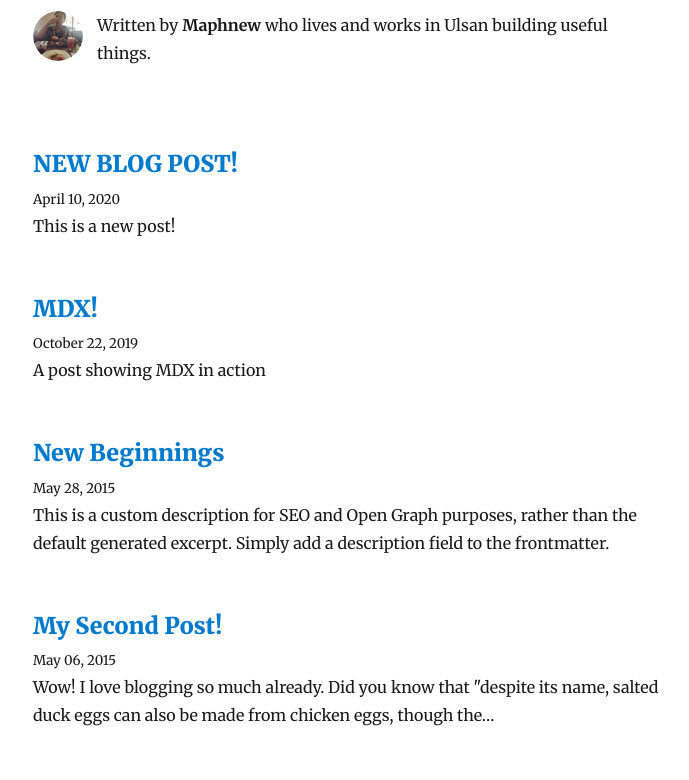
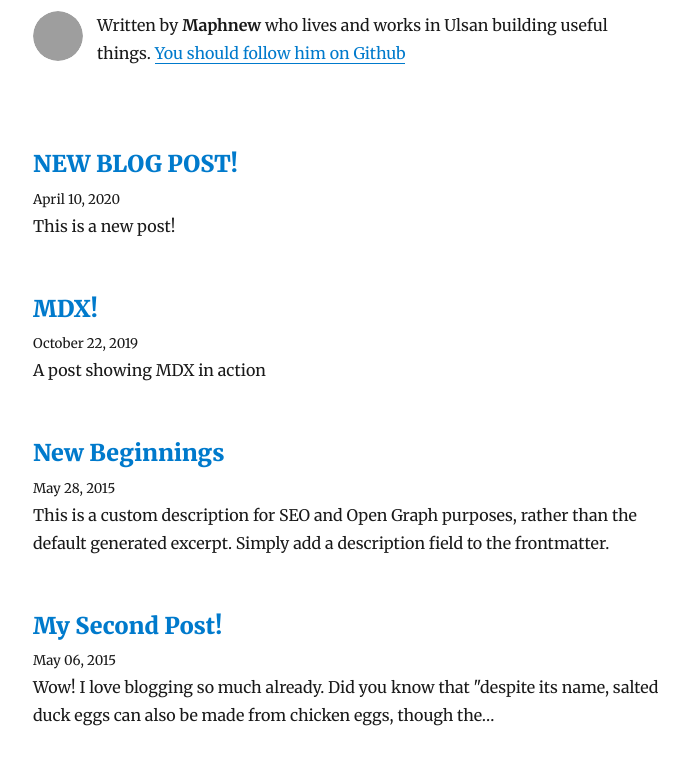
Before and after one commit to Maphnew/gatsby-blog, a Gatsby site: page /blog in a window 1280 px wide. Shown: the part 84-864 px from the top of the page, without its empty margins (292-981 px from the left). Built offline with nearby package versions, Linux system fonts and the light colour scheme; Gatsby itself is replaced by a stand-in of ours; some packages are replaced by stand-ins of ours; grey boxes are pictures that could not be loaded.

Commit message:
github and photo

```diff
--- a/src/components/bio.js
+++ b/src/components/bio.js
@@ -36,7 +36,9 @@ function Bio() {
             <p>
               Written by <strong>{author}</strong> who lives and works in Ulsan building useful things.
               {` `}
-
+              <a href={`https://github.com/${author}`}>
+                You should follow him on Github
+              </a>
             </p>
           </Container>
         )
```
Also changed, not shown: content/assets/profile-pic.jpg.jpg (deleted), 1 other file.
